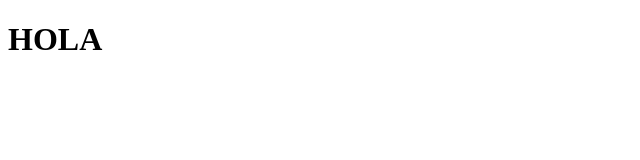
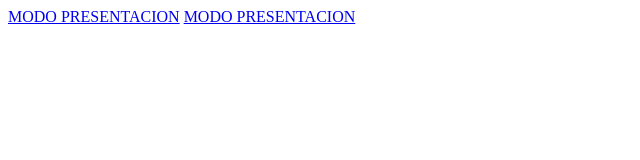
Before and after one commit to aitorHolzmann/interfaces-warzone, a plain HTML site: page tp1/entregaFinal/index.html in a window 1280 px wide. Shown: the whole page, without its empty margins (0-640 px from the left). Drawn offline with Linux system fonts and the light colour scheme.

Commit message:
Se agregaron los botones

```diff
--- a/tp1/entregaFinal/index.html
+++ b/tp1/entregaFinal/index.html
@@ -6,6 +6,7 @@
     <title>Document</title>
 </head>
 <body>
-    <h1>HOLA</h1>
+    <a href="https://www.figma.com/proto/LI86LH8D4OyOSsgXW0ePn2/Interfaces?node-id=4240-8149&t=LzocVFt32ro52k8C-0&scaling=scale-down&content-scaling=fixed&page-id=4030%3A925&starting-point-node-id=4030%3A2181">MODO PRESENTACION</a>
+    <a href="https://www.figma.com/design/LI86LH8D4OyOSsgXW0ePn2/Interfaces?node-id=4030-925&t=LzocVFt32ro52k8C-1">MODO PRESENTACION</a>
 </body>
 </html>
```
